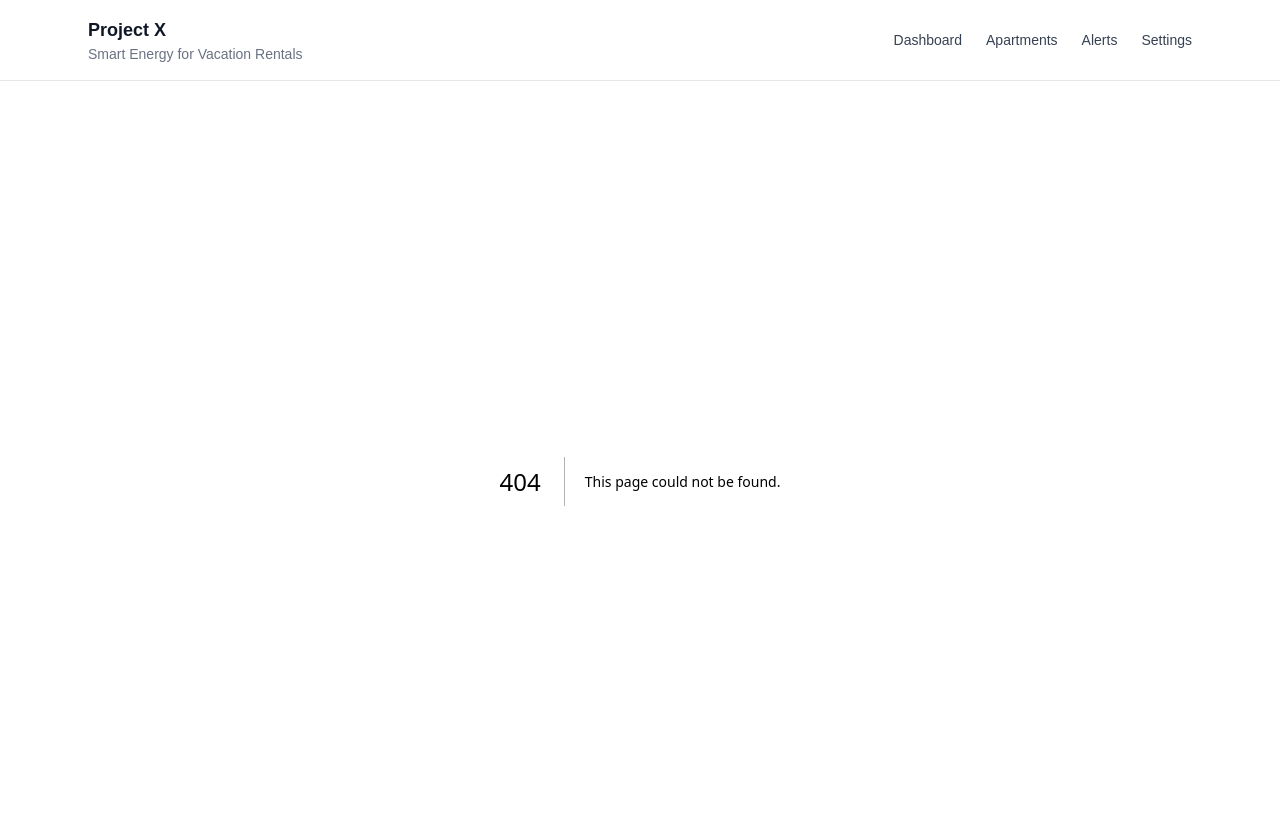
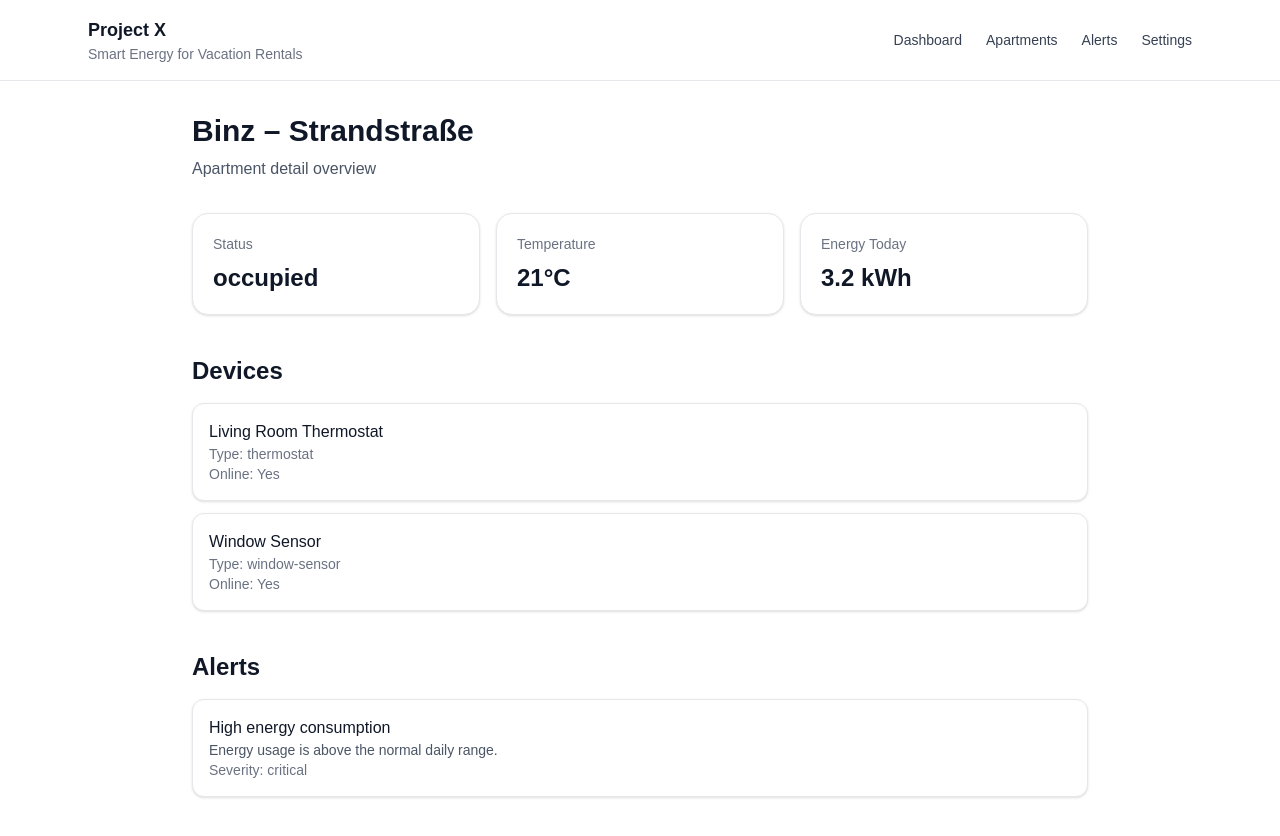
Before and after one commit to Tobi-3005/Project-X-app, a Next.js app: page /apartments/1 in a window 1280 px wide. Before the commit this address had no page. Shown: the top 836 px of the page. Built offline with nearby package versions, Linux system fonts and the light colour scheme.

Commit message:
Add types, services and apartment detail structure

```diff
--- a/src/app/alerts/page.tsx
+++ b/src/app/alerts/page.tsx
@@ -1,4 +1,8 @@
+import { getAlerts } from "../../services/alerts-services";
+
 export default function AlertsPage() {
+  const alerts = getAlerts();
+
   return (
     <main className="min-h-screen p-8">
       <div className="mx-auto max-w-6xl">
@@ -6,6 +10,26 @@ export default function AlertsPage() {
         <p className="mt-2 text-gray-600">
           Important warnings and system notifications.
         </p>
+
+        <div className="mt-8 space-y-4">
+          {alerts.map((alert) => (
+            <div
+              key={alert.id}
+              className="rounded-2xl border border-gray-200 bg-white p-5 shadow-sm"
+            >
+              <h2 className="text-xl font-semibold text-gray-900">
+                {alert.title}
+              </h2>
+              <p className="mt-1 text-gray-600">{alert.message}</p>
+              <p className="mt-2 text-sm text-gray-500">
+                Severity: {alert.severity}
+              </p>
+              <p className="text-sm text-gray-500">
+                Apartment ID: {alert.apartmentId}
+              </p>
+            </div>
+          ))}
+        </div>
       </div>
     </main>
   );
--- /dev/null
+++ b/src/app/apartments/[id]/page.tsx
@@ -0,0 +1,102 @@
+import { getApartmentById } from "../../../services/apartment-service";
+import { getAlertsByApartmentId } from "../../../services/alerts-services";
+import { getDevicesByApartmentId } from "../../../services/device-services";
+
+type ApartmentDetailPageProps = {
+  params: {
+    id: string;
+  };
+};
+
+export default function ApartmentDetailPage({
+  params,
+}: ApartmentDetailPageProps) {
+  const apartmentId = Number(params.id);
+  const apartment = getApartmentById(apartmentId);
+  const alerts = getAlertsByApartmentId(apartmentId);
+  const devices = getDevicesByApartmentId(apartmentId);
+
+  if (!apartment) {
+    return (
+      <main className="min-h-screen p-8">
+        <div className="mx-auto max-w-4xl">
+          <h1 className="text-3xl font-bold text-gray-900">
+            Apartment not found
+          </h1>
+        </div>
+      </main>
+    );
+  }
+
+  return (
+    <main className="min-h-screen p-8">
+      <div className="mx-auto max-w-4xl">
+        <h1 className="text-3xl font-bold text-gray-900">{apartment.name}</h1>
+        <p className="mt-2 text-gray-600">Apartment detail overview</p>
+
+        <div className="mt-8 grid grid-cols-1 gap-4 md:grid-cols-3">
+          <div className="rounded-2xl border border-gray-200 bg-white p-5 shadow-sm">
+            <p className="text-sm text-gray-500">Status</p>
+            <p className="mt-2 text-2xl font-bold text-gray-900">
+              {apartment.status}
+            </p>
+          </div>
+
+          <div className="rounded-2xl border border-gray-200 bg-white p-5 shadow-sm">
+            <p className="text-sm text-gray-500">Temperature</p>
+            <p className="mt-2 text-2xl font-bold text-gray-900">
+              {apartment.temperature}°C
+            </p>
+          </div>
+
+          <div className="rounded-2xl border border-gray-200 bg-white p-5 shadow-sm">
+            <p className="text-sm text-gray-500">Energy Today</p>
+            <p className="mt-2 text-2xl font-bold text-gray-900">
+              {apartment.energyToday} kWh
+            </p>
+          </div>
+        </div>
+
+        <section className="mt-10">
+          <h2 className="text-2xl font-semibold text-gray-900">Devices</h2>
+          <div className="mt-4 space-y-3">
+            {devices.map((device) => (
+              <div
+                key={device.id}
+                className="rounded-xl border border-gray-200 bg-white p-4 shadow-sm"
+              >
+                <p className="font-medium text-gray-900">{device.name}</p>
+                <p className="text-sm text-gray-500">Type: {device.type}</p>
+                <p className="text-sm text-gray-500">
+                  Online: {device.isOnline ? "Yes" : "No"}
+                </p>
+              </div>
+            ))}
+          </div>
+        </section>
+
+        <section className="mt-10">
+          <h2 className="text-2xl font-semibold text-gray-900">Alerts</h2>
+          <div className="mt-4 space-y-3">
+            {alerts.length === 0 ? (
+              <p className="text-gray-600">No alerts for this apartment.</p>
+            ) : (
+              alerts.map((alert) => (
+                <div
+                  key={alert.id}
+                  className="rounded-xl border border-gray-200 bg-white p-4 shadow-sm"
+                >
+                  <p className="font-medium text-gray-900">{alert.title}</p>
+                  <p className="text-sm text-gray-600">{alert.message}</p>
+                  <p className="text-sm text-gray-500">
+                    Severity: {alert.severity}
+                  </p>
+                </div>
+              ))
+            )}
+          </div>
+        </section>
+      </div>
+    </main>
+  );
+}
--- a/src/app/apartments/page.tsx
+++ b/src/app/apartments/page.tsx
@@ -1,4 +1,9 @@
+import Link from "next/link";
+import { getApartments } from "../../services/apartment-service";
+
 export default function ApartmentsPage() {
+  const apartments = getApartments();
+
   return (
     <main className="min-h-screen p-8">
       <div className="mx-auto max-w-6xl">
@@ -6,6 +11,26 @@ export default function ApartmentsPage() {
         <p className="mt-2 text-gray-600">
           Overview of all connected vacation apartments.
         </p>
+
+        <div className="mt-8 space-y-4">
+          {apartments.map((apartment) => (
+            <Link
+              key={apartment.id}
+              href={`/apartments/${apartment.id}`}
+              className="block rounded-2xl border border-gray-200 bg-white p-5 shadow-sm hover:bg-gray-50"
+            >
+              <h2 className="text-xl font-semibold text-gray-900">
+                {apartment.name}
+              </h2>
+              <p className="mt-1 text-sm text-gray-500">
+                Status: {apartment.status}
+              </p>
+              <p className="mt-2 text-sm text-gray-700">
+                Temperature: {apartment.temperature}°C
+              </p>
+            </Link>
+          ))}
+        </div>
       </div>
     </main>
   );
--- a/src/app/dashboard/page.tsx
+++ b/src/app/dashboard/page.tsx
@@ -1,6 +1,8 @@
-import { apartments } from "../../lib/mock-data";
+import { getApartments } from "../../services/apartment-service";
 
 export default function DashboardPage() {
+  const apartments = getApartments();
+
   return (
     <main className="min-h-screen p-8">
       <div className="mx-auto max-w-6xl">
--- /dev/null
+++ b/src/data/demo.ts
@@ -0,0 +1,75 @@
+import type { Apartment } from "../types/apartment";
+import type { Alert } from "../types/alerts";
+import type { Device } from "../types/device";
+
+export const apartments: Apartment[] = [
+  {
+    id: 1,
+    name: "Binz – Strandstraße",
+    status: "occupied",
+    temperature: 21,
+    energyToday: 3.2,
+    mode: "Comfort",
+  },
+  {
+    id: 2,
+    name: "Sellin – Villa Ostsee",
+    status: "empty",
+    temperature: 17,
+    energyToday: 1.4,
+    mode: "Eco",
+  },
+  {
+    id: 3,
+    name: "Göhren – Apartment 12",
+    status: "warning",
+    temperature: 18,
+    energyToday: 4.8,
+    mode: "Warning",
+  },
+];
+
+export const alerts: Alert[] = [
+  {
+    id: 1,
+    apartmentId: 3,
+    title: "Open window detected",
+    message: "A window appears to be open while heating is active.",
+    severity: "warning",
+    createdAt: "2026-03-14T09:30:00Z",
+    isResolved: false,
+  },
+  {
+    id: 2,
+    apartmentId: 1,
+    title: "High energy consumption",
+    message: "Energy usage is above the normal daily range.",
+    severity: "critical",
+    createdAt: "2026-03-14T08:10:00Z",
+    isResolved: false,
+  },
+];
+
+export const devices: Device[] = [
+  {
+    id: 1,
+    apartmentId: 1,
+    name: "Living Room Thermostat",
+    type: "thermostat",
+    isOnline: true,
+  },
+  {
+    id: 2,
+    apartmentId: 1,
+    name: "Window Sensor",
+    type: "window-sensor",
+    isOnline: true,
+  },
+  {
+    id: 3,
+    apartmentId: 2,
+    name: "Smart Plug Boiler",
+    type: "smart-plug",
+    isOnline: true,
+  },
+];
--- /dev/null
+++ b/src/services/alerts-services.ts
@@ -0,0 +1,9 @@
+import { alerts } from "../data/demo";
+
+export function getAlerts() {
+  return alerts;
+}
+
+export function getAlertsByApartmentId(apartmentId: number) {
+  return alerts.filter((alert) => alert.apartmentId === apartmentId);
+}
--- /dev/null
+++ b/src/services/apartment-service.ts
@@ -0,0 +1,9 @@
+import { apartments } from "../data/demo";
+
+export function getApartments() {
+  return apartments;
+}
+
+export function getApartmentById(id: number) {
+  return apartments.find((apartment) => apartment.id === id);
+}
--- /dev/null
+++ b/src/services/device-services.ts
@@ -0,0 +1,9 @@
+import { devices } from "../data/demo";
+
+export function getDevices() {
+  return devices;
+}
+
+export function getDevicesByApartmentId(apartmentId: number) {
+  return devices.filter((device) => device.apartmentId === apartmentId);
+}
--- /dev/null
+++ b/src/types/alerts.ts
@@ -0,0 +1,11 @@
+export type AlertSeverity = "info" | "warning" | "critical";
+
+export type Alert = {
+  id: number;
+  apartmentId: number;
+  title: string;
+  message: string;
+  severity: AlertSeverity;
+  createdAt: string;
+  isResolved: boolean;
+};
--- /dev/null
+++ b/src/types/apartment.ts
@@ -0,0 +1,12 @@
+export type ApartmentStatus = "occupied" | "empty" | "warning";
+
+export type ApartmentMode = "Comfort" | "Eco" | "Warning";
+
+export type Apartment = {
+  id: number;
+  name: string;
+  status: ApartmentStatus;
+  temperature: number;
+  energyToday: number;
+  mode: ApartmentMode;
+};
--- /dev/null
+++ b/src/types/device.ts
@@ -0,0 +1,15 @@
+export type DeviceType =
+  | "thermostat"
+  | "window-sensor"
+  | "smart-plug"
+  | "temperature-sensor"
+  | "gateway"
+  | "power-meter";
+
+export type Device = {
+  id: number;
+  apartmentId: number;
+  name: string;
+  type: DeviceType;
+  isOnline: boolean;
+};
```
Also changed, not shown: src/types/sensor.ts (added, +9 -0 lines).
